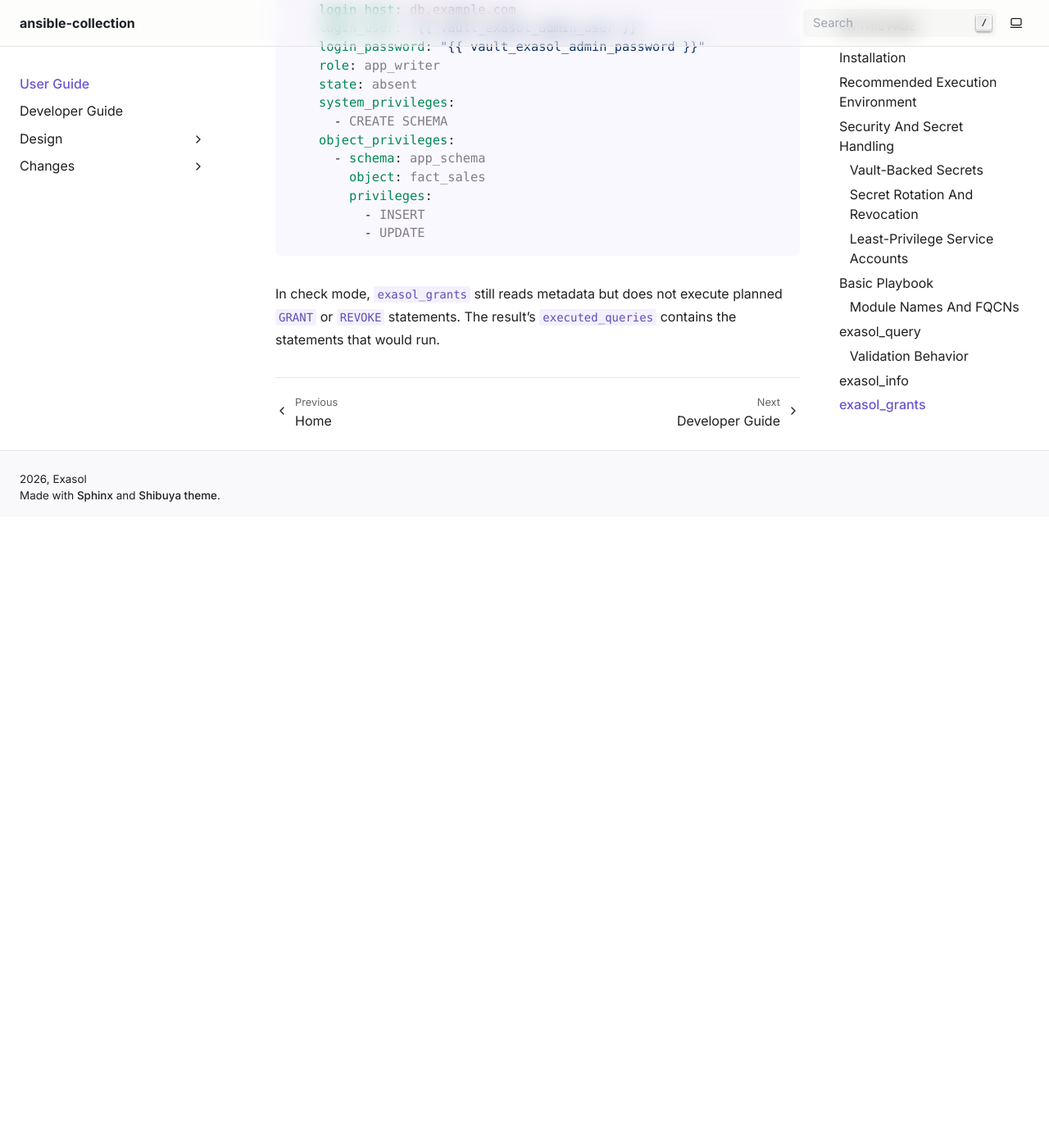
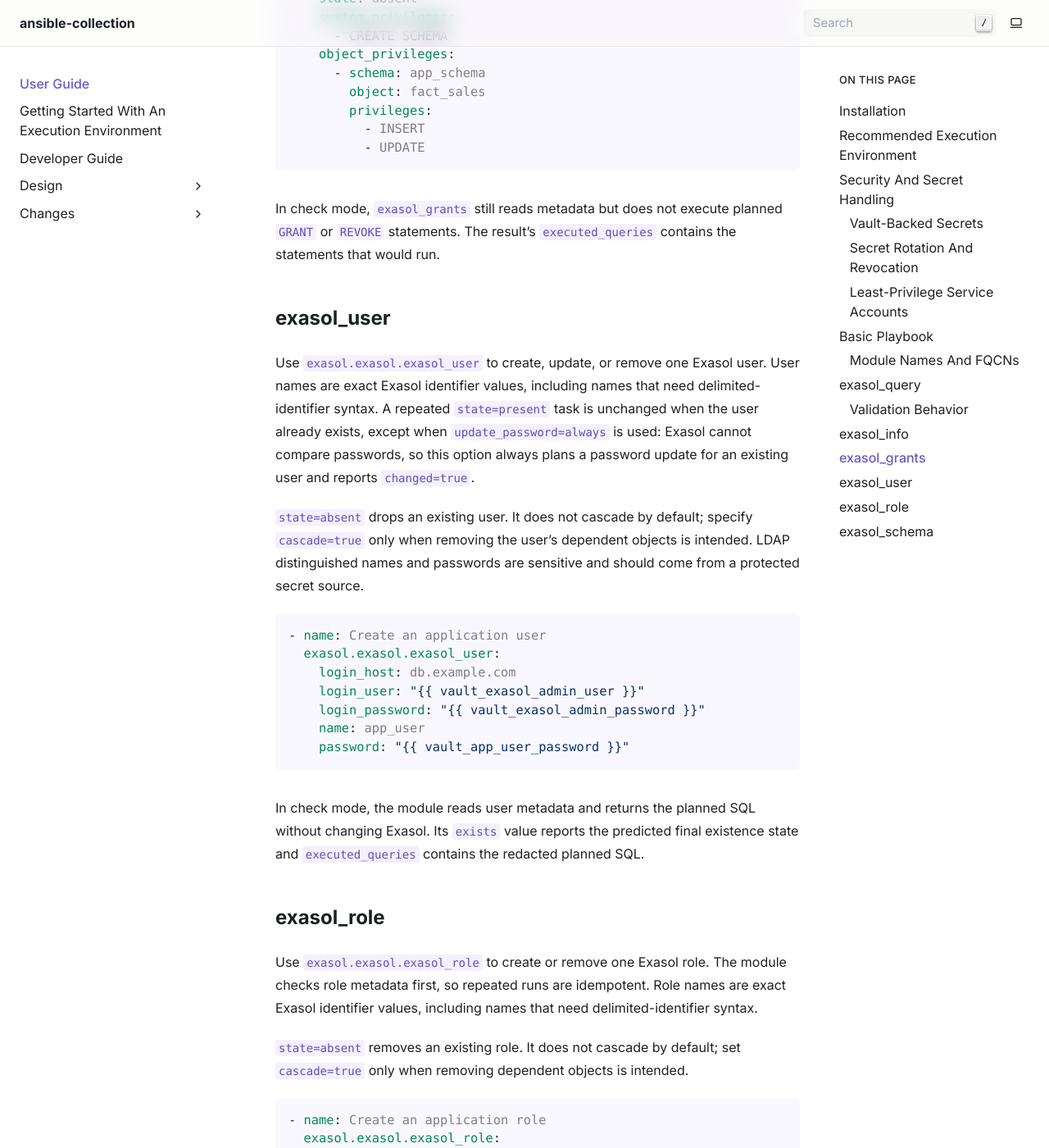
Before and after one commit to exasol/ansible-collection, a Sphinx documentation site: the page built from doc/user_guide.rst, in a window 1280 px wide and 1400 px high, scrolled down 10629 px. Shown: the whole window at 82% size. Built offline with Sphinx 7.4.7, drawn with Linux system fonts in a browser that asks for light colours; before the commit the page ends 11259 px from its top, so only the background shows below that; some of the changed text lies outside the part shown.

Commit message:
#107: Improve end-user and embedded module documentation for all public modules (#110)
* #107: Improve end-user and embedded module documentation

* Fix warning about python version

* Fix review findings

* Implement review findings

```diff
--- a/doc/index.rst
+++ b/doc/index.rst
@@ -5,6 +5,7 @@
    :maxdepth: 2
 
    user_guide
+   getting_started
    developer_guide
    design_index
    changes/changelog
--- a/doc/user_guide.rst
+++ b/doc/user_guide.rst
@@ -24,27 +24,9 @@
 ---------------------------------
 
 We recommend using ``ansible-builder`` to create an execution environment and
-``ansible-navigator`` to run playbooks with that environment. This repository
-provides execution-environment metadata in ``meta/execution-environment.yml``:
-
-Add the collection to your execution-environment definition:
-
-.. code-block:: yaml
-
-   dependencies:
-     galaxy:
-       collections:
-         - name: exasol.exasol
-
-Then build the execution environment and run your playbook:
-
-.. code-block:: bash
-
-   ansible-builder build --tag exasol-ansible-ee --file execution-environment.yml
-   ansible-navigator run playbook.yml --execution-environment-image exasol-ansible-ee
-
-See the Ansible execution environment documentation for more details:
-https://docs.ansible.com/projects/ansible/latest/getting_started_ee/introduction.html
+``ansible-navigator`` to run playbooks with that environment. Follow the
+:doc:`execution-environment getting-started guide <getting_started>` for a
+complete project layout, image definition, inventory, and read-only playbook.
 
 If you do not use an execution environment, install
 ``exasol-ansible-modules`` for the configured ``ansible_python_interpreter`` on
@@ -66,6 +48,12 @@
 Use the same pattern for every automation environment that runs the collection:
 the playbook should receive the current secret value at runtime, and logs or
 shared artifacts should contain only variable names or redacted module output.
+
+``exasol_query`` is an explicit exception for SQL text: its
+``executed_queries`` result returns the SQL supplied to the module. Never embed
+passwords, tokens, or other secrets in ``query`` text. Use ``positional_args``
+or ``named_args`` for values that must be bound to a single statement, and
+source those values from Vault or another protected secret manager.
 
 
 .. raw:: html
@@ -208,6 +196,20 @@
 
 exasol_query
 ------------
+`uman~document-direct-sql-secret-exposure~1`
+
+.. raw:: html
+
+   <!--
+
+Status: draft
+
+Covers:
+- scn~direct-sql-guidance-protects-secrets~1
+
+.. raw:: html
+
+   -->
 
 Use ``exasol.exasol.exasol_query`` to execute SQL statements directly from an
 Ansible playbook. ``query`` can be a single SQL string or a list of SQL
@@ -271,6 +273,9 @@
 is writable, the whole batch is skipped and the module reports the predicted
 change. This avoids partially executing a mixed read/write batch.
 
+Because ``executed_queries`` returns the supplied SQL, do not put secret values
+in query text. Use the bound arguments described above for a single statement.
+
 .. code-block:: yaml
 
    - name: Preview a mixed read-write batch in check mode
@@ -285,6 +290,20 @@
 
 exasol_info
 -----------
+`uman~document-public-module-workflows~1`
+
+.. raw:: html
+
+   <!--
+
+Status: draft
+
+Covers:
+- scn~public-module-workflows-are-documented~1
+
+.. raw:: html
+
+   -->
 
 Use ``exasol.exasol.exasol_info`` to gather basic Exasol server information
 from read-only metadata queries. The module returns the Exasol version,
@@ -509,3 +528,84 @@
 In check mode, ``exasol_grants`` still reads metadata but does not execute
 planned ``GRANT`` or ``REVOKE`` statements. The result's ``executed_queries``
 contains the statements that would run.
+
+exasol_user
+-----------
+
+Use ``exasol.exasol.exasol_user`` to create, update, or remove one Exasol user.
+User names are exact Exasol identifier values, including names that need
+delimited-identifier syntax. A repeated ``state=present`` task is unchanged
+when the user already exists, except when ``update_password=always`` is used:
+Exasol cannot compare passwords, so this option always plans a password update
+for an existing user and reports ``changed=true``.
+
+``state=absent`` drops an existing user. It does not cascade by default;
+specify ``cascade=true`` only when removing the user's dependent objects is
+intended. LDAP distinguished names and passwords are sensitive and should come
+from a protected secret source.
+
+.. code-block:: yaml
+
+   - name: Create an application user
+     exasol.exasol.exasol_user:
+       login_host: db.example.com
+       login_user: "{{ vault_exasol_admin_user }}"
+       login_password: "{{ vault_exasol_admin_password }}"
+       name: app_user
+       password: "{{ vault_app_user_password }}"
+
+In check mode, the module reads user metadata and returns the planned SQL
+without changing Exasol. Its ``exists`` value reports the predicted final
+existence state and ``executed_queries`` contains the redacted planned SQL.
+
+exasol_role
+-----------
+
+Use ``exasol.exasol.exasol_role`` to create or remove one Exasol role. The
+module checks role metadata first, so repeated runs are idempotent. Role names
+are exact Exasol identifier values, including names that need
+delimited-identifier syntax.
+
+``state=absent`` removes an existing role. It does not cascade by default;
+set ``cascade=true`` only when removing dependent objects is intended.
+
+.. code-block:: yaml
+
+   - name: Create an application role
+     exasol.exasol.exasol_role:
+       login_host: db.example.com
+       login_user: "{{ vault_exasol_admin_user }}"
+       login_password: "{{ vault_exasol_admin_password }}"
+       name: app_reader
+
+In check mode, the module reads role metadata and returns the planned SQL
+without changing Exasol. Its ``exists`` value reports the predicted final
+existence state.
+
+exasol_schema
+-------------
+
+Use ``exasol.exasol.exasol_schema`` to manage a physical schema and its
+intrinsic metadata. ``state=present`` creates a missing schema and reconciles
+only supplied ``new_name``, ``owner``, ``comment``, and ``raw_size_limit``
+values. Omitted mutable properties remain unmanaged, and a repeated task that
+already matches the requested state reports ``changed=false``.
+
+``state=absent`` uses a non-cascading drop by default, so Exasol rejects the
+operation for a non-empty schema. Set ``cascade=true`` only when deleting all
+contained objects is intended.
+
+.. code-block:: yaml
+
+   - name: Create a reporting schema
+     exasol.exasol.exasol_schema:
+       login_host: db.example.com
+       login_user: "{{ vault_exasol_admin_user }}"
+       login_password: "{{ vault_exasol_admin_password }}"
+       name: reporting
+       owner: app_reader
+       comment: Reporting data
+
+In check mode, the module reads schema metadata and returns the same SQL plan
+it would execute without changing Exasol. Its ``exists`` value reports the
+predicted final existence state.
```
Also changed, not shown: README.md (+20 -26 lines), doc/changes/unreleased.md (+6 -0 lines), doc/changesets/107-improve-end-user-and-embedded-module-documentation.md (added, +68 -0 lines), doc/getting_started.rst (added, +209 -0 lines), doc/system_requirements.md (+60 -0 lines), 7 other files.
